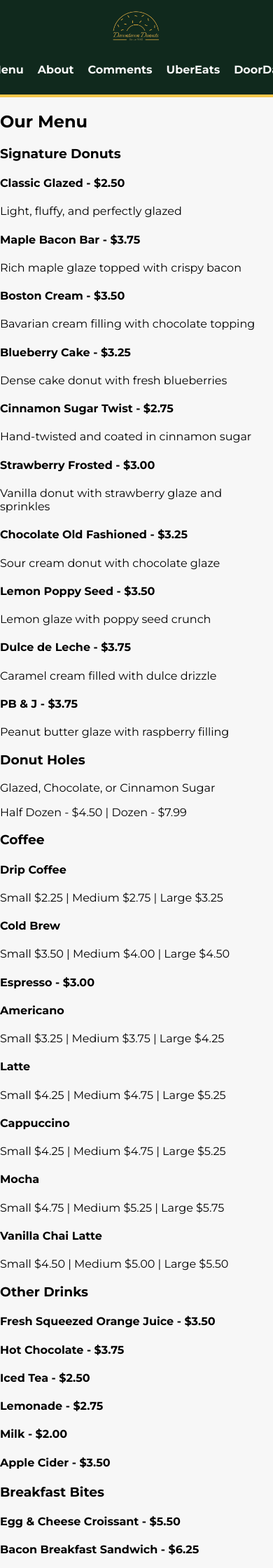
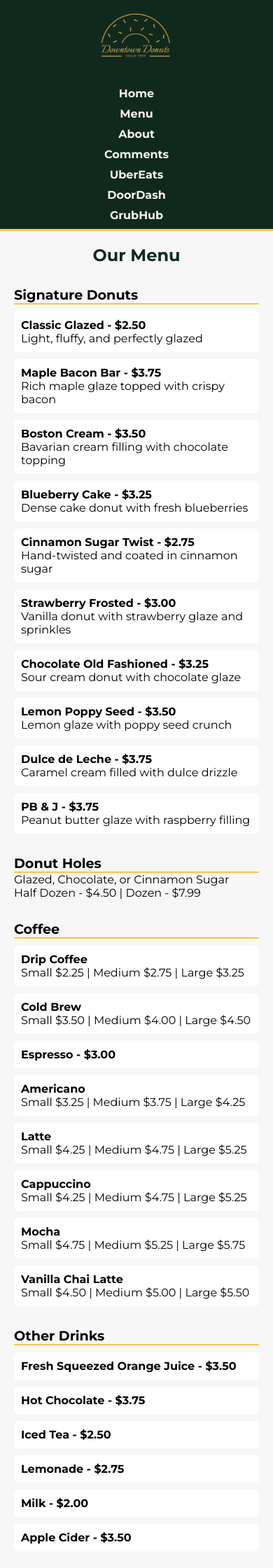
Before and after one commit to GAVINCOPPLE/Final-Project-4---6-hrs-, a Node server app: page /menu in a window 390 px wide; the page is wider, and only the part inside the window is pictured. Shown: the top 2240 px of that part at 70% size. Run offline with Node 20, Linux system fonts and the light colour scheme; some web fonts are replaced.

Commit message:
Updated css to size everything better

```diff
--- a/public/stylesheets/style.css
+++ b/public/stylesheets/style.css
@@ -1,36 +1,37 @@
-/* Importing the required brand fonts */
+/* Fonts */
 @import url('https://fonts.googleapis.com/css2?family=Italianno&family=Montserrat:wght@400;700&display=swap');
 
-/* Global settings to keep things consistent */
+/* Reset */
 * {
   box-sizing: border-box;
+  margin: 0;
+  padding: 0;
 }
 
+/* Body */
 body {
-  font-family: 'Montserrat', sans-serif; /* Per guidelines  */
-  margin: 0;
-  background-color: #F7F7F7; /* Seasalt*/
-  color: #000000; /* Required black text on light bg  */
+  font-family: 'Montserrat', sans-serif;
+  background-color: #F7F7F7;
+  color: #000;
 }
 
-/* Flexbox Nav - No frameworks used */
+/* Nav */
 nav {
   display: flex;
   justify-content: space-between;
   align-items: center;
-  background-color: #10291D; /* Dark Green  */
+  background-color: #10291D;
   padding: 10px 5%;
-  border-bottom: 4px solid #F7C64A; /* Saffron divider  */
+  border-bottom: 3px solid #F7C64A;
 }
 
 .nav-logo {
-  height: 60px;
-  width: auto;
+  height: 140px; /*updated size*/
 }
 
 .nav-links {
   display: flex;
-  list-style: none; /* Manually remove bullets */
+  list-style: none;
   gap: 20px;
 }
 
@@ -40,10 +41,88 @@ nav {
   font-weight: bold;
 }
 
-/* Hand-written media query for mobile  */
+.nav-links a:hover {
+  color: #F7C64A;
+}
+
+/* Main */
+main {
+  padding: 30px 10%;
+}
+
+h2 {
+  text-align: center;
+  margin-bottom: 20px;
+  color: #10291D;
+}
+
+h3 {
+  margin-top: 30px;
+  border-bottom: 2px solid #F7C64A;
+}
+
+/* Menu items */
+.menu-item {
+  background-color: white;
+  padding: 12px;
+  margin-top: 10px;
+  border-radius: 6px;
+}
+
+/* Sections */
+section {
+  margin-bottom: 30px;
+}
+
+/* Footer */
+footer {
+  text-align: center;
+  padding: 15px;
+  background-color: #10291D;
+  color: #F7F7F7;
+  margin-top: 30px;
+}
+
+/* Mobile */
 @media (max-width: 768px) {
+
+  /* Keep flexbox, just stack it */
   nav {
     flex-direction: column;
+    align-items: center;
+  }
+
+  /* Logo adjustment */
+  .nav-logo {
+    height: 90px;
+    margin-bottom: 10px;
+  }
+
+  /* column instead of row */
+  .nav-links {
+    flex-direction: column;
+    gap: 10px;
+    margin-top: 10px;
     text-align: center;
   }
+
+
+  main {
+    padding: 20px;
+  }
+
+
+  h2 {
+    font-size: 1.5rem;
+  }
+
+  h3 {
+    font-size: 1.2rem;
+  }
+
+  /* Menu readability improvement */
+  .menu-item {
+    padding: 10px;
+  }
+
 }
```
